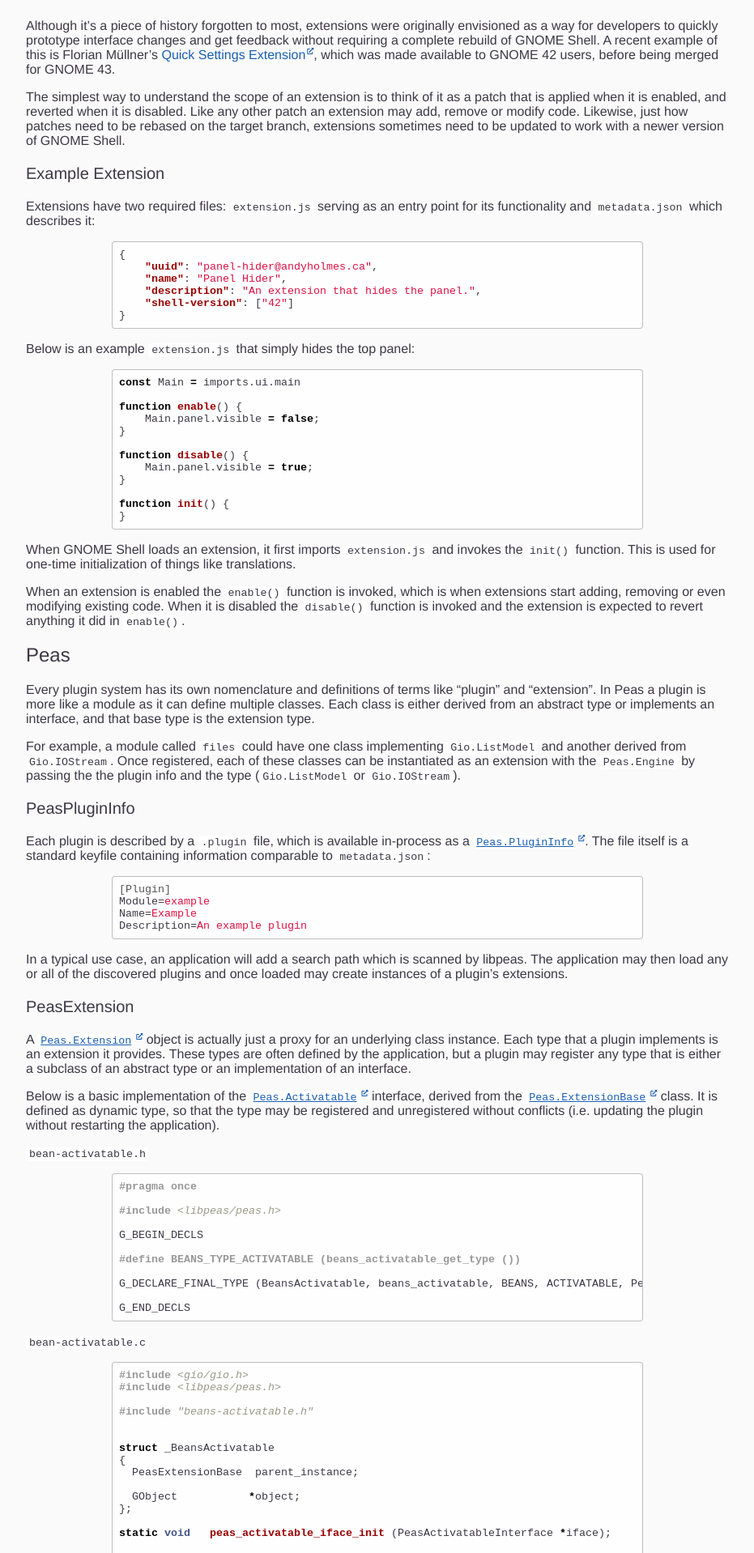
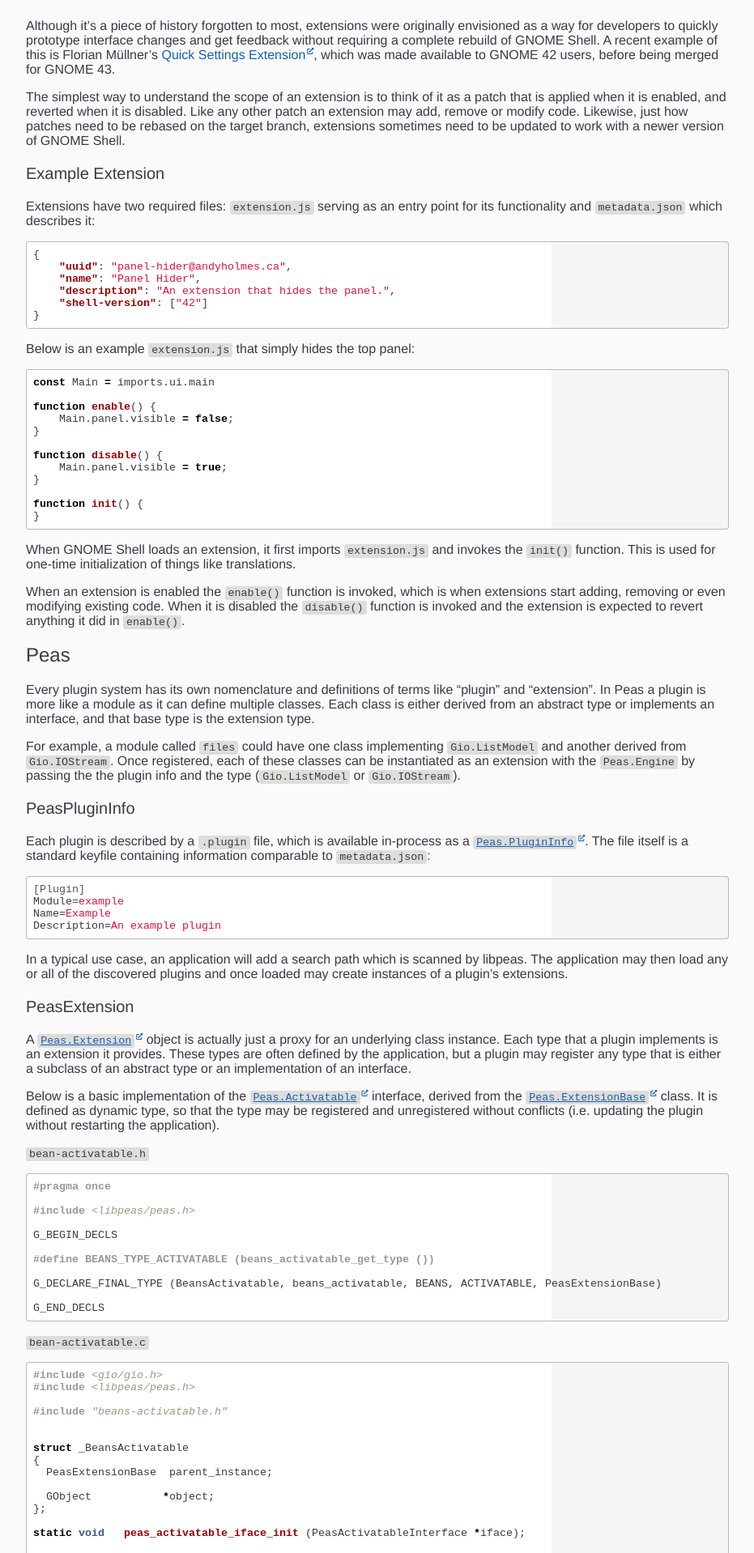
Before and after one commit to andyholmes/andyholmes.github.io, a Jekyll site: the page built from _articles/peas-and-gnome-shell.md, in a window 1280 px wide. Shown: the part 542-2460 px from the top of the page at 81% size, without its empty margins (174-1105 px from the left). Built offline with Jekyll 4.4.1, drawn with Linux system fonts in a browser that asks for light colours; nearby versions of some CDN libraries; some of the changed text lies outside the part shown.

Commit message:
style: some CSS tweaks

```diff
--- a/assets/css/base.css
+++ b/assets/css/base.css
@@ -61,8 +61,7 @@
   --light-prelight: rgba(0,0,0,0.1);
 
   /* Defaults */
-  --border: rgba(0,0,0,0.25);
-  --prelight: rgba(250,250,250,0.1);
+  --borders: rgba(0,0,0,0.25);
 }
 
 /*
@@ -128,7 +127,7 @@ hgroup h3 {
 
 kbd {
   border-radius: 0.25em;
-  box-shadow: inset -0.1em -0.1em 0 var(--border);
+  box-shadow: inset -0.1em -0.1em 0 var(--borders);
   padding: 0.1em 0.5em;
 }
 
--- a/assets/css/code.css
+++ b/assets/css/code.css
@@ -13,7 +13,6 @@ a code {
 }
 
 code {
-  background-color: rgba(255, 255, 255, 0.75);
   border-radius: 0.25em;
   padding: 1px 0.5ch;
   white-space: nowrap;
@@ -27,18 +26,17 @@ div.highlight {
 }
 
 pre.highlight {
-  border: 1px solid var(--border);
+  border: 1px solid var(--borders);
   border-radius: 0.5ch;
-  margin: 0 auto 1em auto;
+  margin: 0;
   overflow: scroll;
-  max-width: 82ch;
 }
 
 pre.highlight code {
-  background: none;
   display: block;
   padding: 1ch;
   white-space: pre;
+  width: 81ch;
 }
 
 /*
--- a/assets/css/default.scss
+++ b/assets/css/default.scss
@@ -122,7 +122,7 @@ footer div.content {
 }
 
 article.summary {
-  border-top: 1px dashed var(--border);
+  border-top: 1px dashed var(--borders);
   padding: 1rem 0;
 }
 
@@ -164,9 +164,12 @@ main a {
   color: var(--blue5);
 }
 
-code,
+code {
+  background-color: rgba(255, 255, 255, 1.0);
+}
+
 pre.highlight {
-  background-color: rgba(255, 255, 255, 0.75);
+  background-color: rgba(127, 127, 127, 0.1);
 }
 
 kbd {
@@ -189,9 +192,16 @@ kbd {
     color: var(--blue5);
   }
 
-  code,
+  code {
+    background-color: var(--light3);
+  }
+
   pre.highlight {
-    background-color: rgba(255, 255, 255, 0.75);
+    background-color: var(--light2);
+  }
+
+  pre.highlight code {
+    background-color: var(--light1);
   }
 
   kbd {
@@ -214,7 +224,10 @@ kbd {
     color: var(--blue1);
   }
 
-  code,
+  code {
+    background-color: rgba(0, 0, 0, 0.25);
+  }
+
   pre.highlight {
     background-color: rgba(0, 0, 0, 0.25);
   }
```
